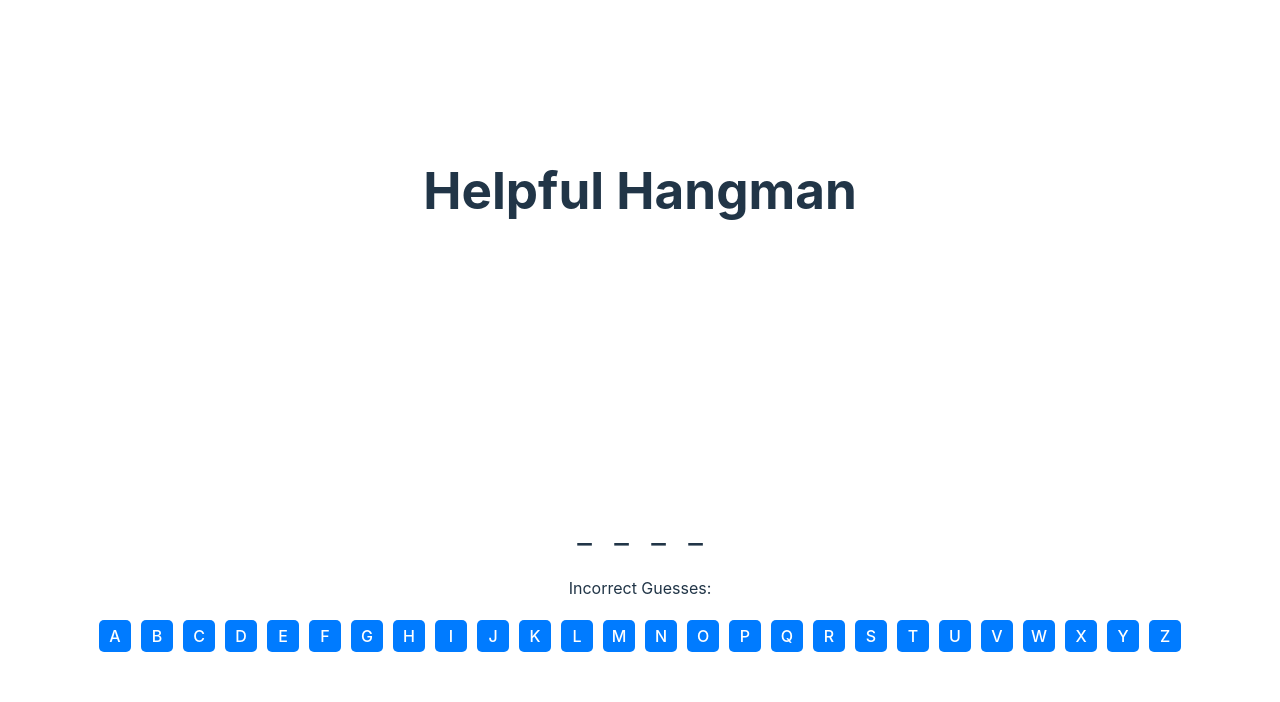
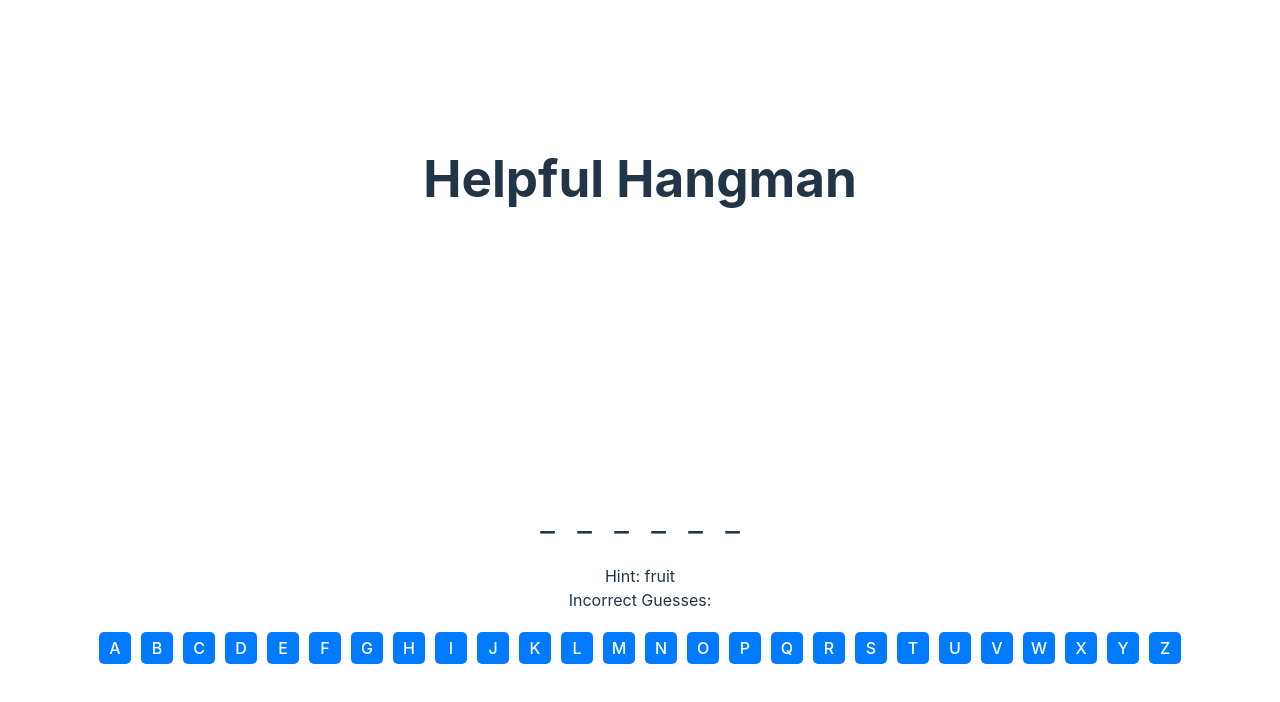
Before and after one commit to tahazakir/helpful-hangman, a React (Vite) app: page / in a window 1280 px wide. Shown: the top 702 px of the page. Built offline with nearby package versions, Linux system fonts and the light colour scheme.

Commit message:
Added Word List + Hints

```diff
--- a/src/App.jsx
+++ b/src/App.jsx
@@ -6,11 +6,16 @@ import VoiceInputButton from "./VoiceInputButton";
 import VirtualKeyboard from "./VirtualKeyboard";
 import WordDisplay from "./WordDisplay";
 import HangmanDrawing from "./HangmanDrawing";
+import { wordList } from "./words";
 
 function App() {
   const speechSynthesisSupported = "speechSynthesis" in window;
 
-  const [word, setWord] = useState("hero"); // This can be randomized from a list later
+  const getRandomWord = (words) => {
+    return words[Math.floor(Math.random() * words.length)];
+  };
+
+  const [wordObj, setWordObj] = useState(getRandomWord(wordList));
   const [guessedLetters, setGuessedLetters] = useState([]);
   const [incorrectGuesses, setIncorrectGuesses] = useState([]);
 
@@ -33,7 +38,7 @@ function App() {
 
   const resetGame = () => {
     // Set all states to their initial values
-    setWord("hero"); // Or you can randomize this from a list if you wish
+    setWordObj(getRandomWord(wordList)); // Or you can randomize this from a list if you wish
     setGuessedLetters([]);
     setIncorrectGuesses([]);
     setHasWon(false);
@@ -47,7 +52,7 @@ function App() {
     }
 
     // If the letter is part of the word, add it to the guessedLetters.
-    if (word.includes(letter)) {
+    if (wordObj.word.includes(letter)) {
       setGuessedLetters((prevLetters) => [...prevLetters, letter]);
     } else {
       // If not, it's an incorrect guess.
@@ -56,7 +61,7 @@ function App() {
 
     // Check for win condition using a callback to ensure we're working with the most recent state
     setGuessedLetters((prevLetters) => {
-      if (word.split("").every((char) => prevLetters.includes(char))) {
+      if (wordObj.word.split("").every((char) => prevLetters.includes(char))) {
         setHasWon(true);
       }
       return prevLetters; // Return the same list without modification
@@ -73,7 +78,7 @@ function App() {
 
   useEffect(() => {
     // Generate the current word state
-    const currentWordState = word
+    const currentWordState = wordObj.word
       .split("")
       .filter((letter) => guessedLetters.includes(letter))
       .join("");
@@ -97,7 +102,7 @@ function App() {
       )}
       {hasLost && (
         <div className="loss-message">
-          Sorry! You've lost. The word was: {word.toUpperCase()}
+          Sorry! You've lost. The word was: {wordObj.word.toUpperCase()}
           <button className="reset-button" onClick={resetGame}>
             Try Again
           </button>
@@ -105,7 +110,8 @@ function App() {
       )}
 
       <HangmanDrawing incorrectGuessCount={incorrectGuesses.length} />
-      <WordDisplay word={word} guessedLetters={guessedLetters} />
+      <WordDisplay word={wordObj.word} guessedLetters={guessedLetters} />
+      <div className="hint">Hint: {wordObj.hint}</div>
       <div className="incorrect-guesses">
         Incorrect Guesses: {incorrectGuesses.join(", ").toUpperCase()}
       </div>
--- /dev/null
+++ b/src/words.js
@@ -0,0 +1,67 @@
+export const wordList = [
+    { word: "apple", hint: "fruit" },
+    { word: "banana", hint: "fruit" },
+    { word: "cherry", hint: "fruit" },
+    { word: "date", hint: "fruit" },
+    { word: "grape", hint: "fruit" },
+    { word: "lemon", hint: "fruit" },
+    { word: "mango", hint: "fruit" },
+    { word: "orange", hint: "fruit" },
+    { word: "papaya", hint: "fruit" },
+    { word: "quince", hint: "fruit" },
+
+    { word: "tiger", hint: "animal" },
+    { word: "zebra", hint: "animal" },
+    { word: "llama", hint: "animal" },
+    { word: "whale", hint: "animal" },
+    { word: "koala", hint: "animal" },
+    { word: "otter", hint: "animal" },
+    { word: "horse", hint: "animal" },
+    { word: "goose", hint: "animal" },
+    { word: "snail", hint: "animal" },
+    { word: "lynx", hint: "animal" },
+
+    { word: "planet", hint: "outer space" },
+    { word: "comet", hint: "outer space" },
+    { word: "meteor", hint: "outer space" },
+    { word: "venus", hint: "outer space" },
+    { word: "nebula", hint: "outer space" },
+    { word: "galaxy", hint: "outer space" },
+    { word: "jupiter", hint: "outer space" },
+    { word: "saturn", hint: "outer space" },
+    { word: "uranus", hint: "outer space" },
+    { word: "quasar", hint: "outer space" },
+
+    { word: "engine", hint: "machines" },
+    { word: "robot", hint: "machines" },
+    { word: "laptop", hint: "machines" },
+    { word: "bulldozer", hint: "machines" },
+    { word: "tractor", hint: "machines" },
+    { word: "printer", hint: "machines" },
+    { word: "scanner", hint: "machines" },
+    { word: "elevator", hint: "machines" },
+    { word: "dynamo", hint: "machines" },
+    { word: "fridge", hint: "machines" },
+
+    { word: "blue", hint: "colors" },
+    { word: "green", hint: "colors" },
+    { word: "yellow", hint: "colors" },
+    { word: "violet", hint: "colors" },
+    { word: "orange", hint: "colors" },
+    { word: "indigo", hint: "colors" },
+    { word: "silver", hint: "colors" },
+    { word: "golden", hint: "colors" },
+    { word: "bronze", hint: "colors" },
+    { word: "purple", hint: "colors" },
+
+    { word: "soccer", hint: "sports" },
+    { word: "tennis", hint: "sports" },
+    { word: "hockey", hint: "sports" },
+    { word: "rugby", hint: "sports" },
+    { word: "cricket", hint: "sports" },
+    { word: "golf", hint: "sports" },
+    { word: "boxing", hint: "sports" },
+    { word: "racing", hint: "sports" },
+    { word: "judo", hint: "sports" },
+    { word: "karate", hint: "sports" }
+];
```
